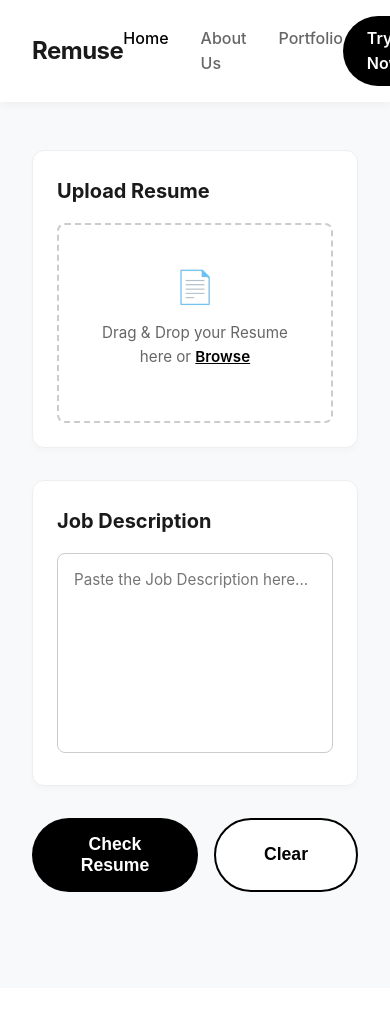
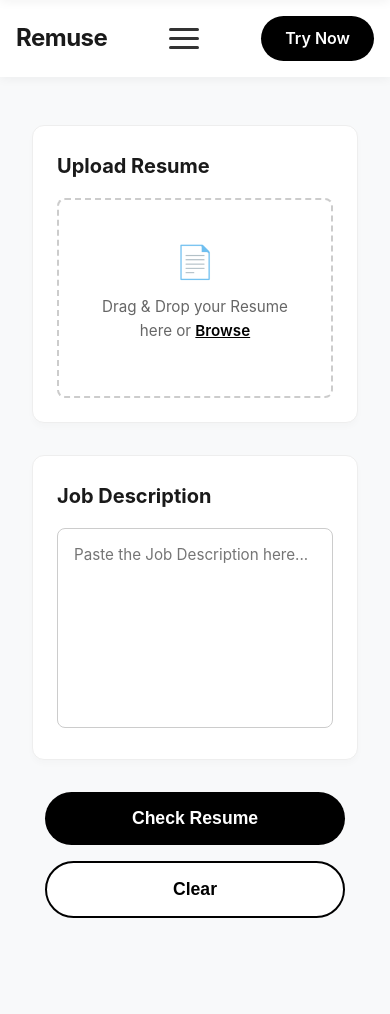
Before and after one commit to Rashidrxq/AI-Powered-Resume-Screener, a Flask app: page / in a window 390 px wide; the page is wider, and only the part inside the window is pictured. Before the commit the page ends 892 px from the top of that part, so only its background shows below. Run offline with Flask 3, Linux system fonts and the light colour scheme; parts of the project's set-up code (start-up, migrations or seed data) failed here and were passed over.

Commit message:
your message

```diff
--- a/frontend/static/style.css
+++ b/frontend/static/style.css
@@ -57,6 +57,25 @@
 .nav-links a:hover,
 .nav-links a.active {
     color: #000;
+}
+
+/* Mobile Menu Toggle */
+.menu-toggle {
+    display: none;
+    flex-direction: column;
+    justify-content: space-between;
+    width: 30px;
+    height: 21px;
+    cursor: pointer;
+}
+
+.menu-toggle span {
+    display: block;
+    height: 3px;
+    width: 100%;
+    background-color: #333;
+    border-radius: 3px;
+    transition: all 0.3s ease;
 }
 
 /* CTA Button */
@@ -276,10 +295,59 @@
 
 /* Responsive */
 @media (max-width: 768px) {
+    .main-header {
+        padding: 1rem;
+    }
+
+    .nav-links {
+        position: fixed;
+        top: 70px;
+        left: 0;
+        right: 0;
+        background-color: #ffffff;
+        flex-direction: column;
+        align-items: center;
+        padding: 1rem 0;
+        gap: 1rem;
+        box-shadow: 0 2px 10px rgba(0, 0, 0, 0.05);
+        transform: translateY(-150%);
+        transition: transform 0.3s ease;
+        z-index: 999;
+    }
+
+    .nav-links.active {
+        transform: translateY(0);
+    }
+
+    .menu-toggle {
+        display: flex;
+    }
+
+    .menu-toggle.active span:nth-child(1) {
+        transform: translateY(9px) rotate(45deg);
+    }
+
+    .menu-toggle.active span:nth-child(2) {
+        opacity: 0;
+    }
+
+    .menu-toggle.active span:nth-child(3) {
+        transform: translateY(-9px) rotate(-45deg);
+    }
 
     .input-group,
     .result-content {
         grid-template-columns: 1fr;
         flex-direction: column;
     }
+
+    .action-area {
+        flex-direction: column;
+        align-items: center;
+    }
+
+    .cta-button.large {
+        width: 100%;
+        max-width: 300px;
+    }
 }
--- a/frontend/templates/index.html
+++ b/frontend/templates/index.html
@@ -14,7 +14,12 @@
         <div class="logo">
             <a href="/">Remuse</a>
         </div>
-        <nav class="nav-links">
+        <div class="menu-toggle" id="mobile-menu">
+            <span></span>
+            <span></span>
+            <span></span>
+        </div>
+        <nav class="nav-links" id="nav-links">
             <a href="/" class="active">Home</a>
             <a href="/about">About Us</a>
             <a href="/portfolio">Portfolio</a>
@@ -71,6 +76,25 @@
 
     <script src="{{ url_for('static', filename='javascript.js') }}"></script>
 
+    <script>
+        // Mobile menu toggle
+        const mobileMenu = document.getElementById('mobile-menu');
+        const navLinks = document.getElementById('nav-links');
+
+        mobileMenu.addEventListener('click', () => {
+            mobileMenu.classList.toggle('active');
+            navLinks.classList.toggle('active');
+        });
+
+        // Close mobile menu when clicking on a link
+        document.querySelectorAll('.nav-links a').forEach(link => {
+            link.addEventListener('click', () => {
+                mobileMenu.classList.remove('active');
+                navLinks.classList.remove('active');
+            });
+        });
+    </script>
+
 </body>
 
 </html>
```
Also changed, not shown: frontend/index.html (+25 -1 lines), frontend/static/images/README.md (deleted).
